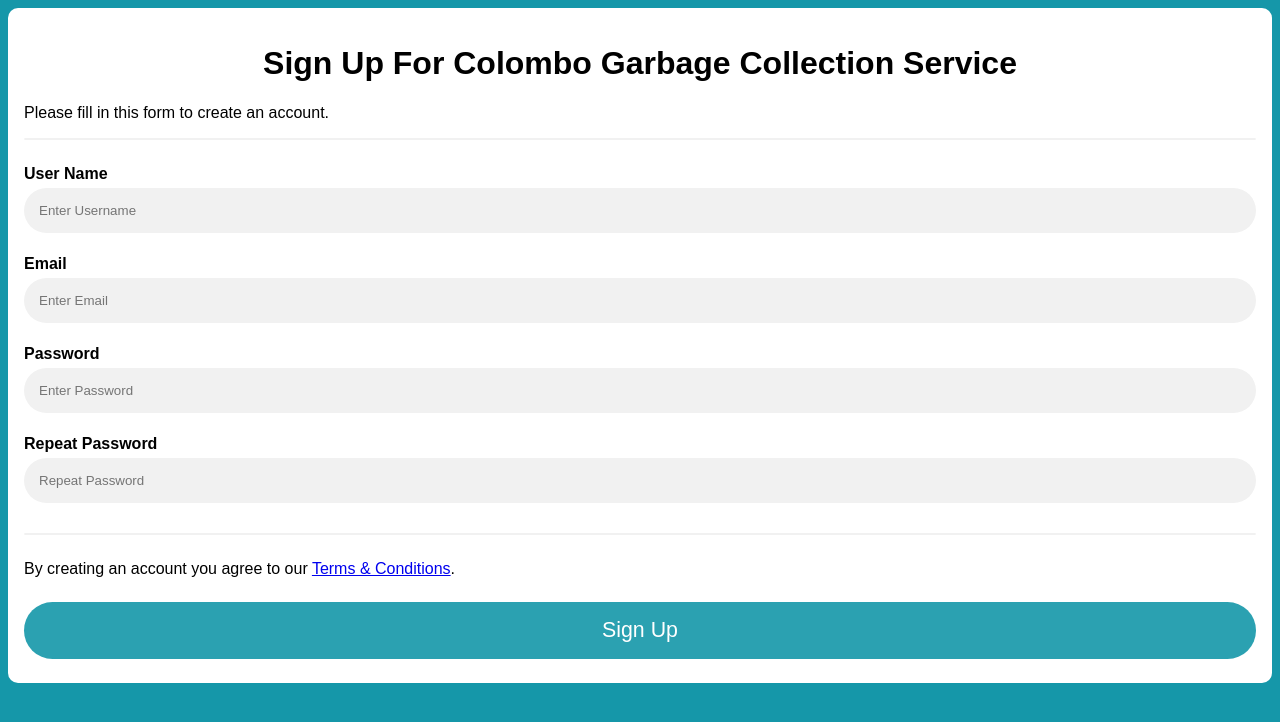
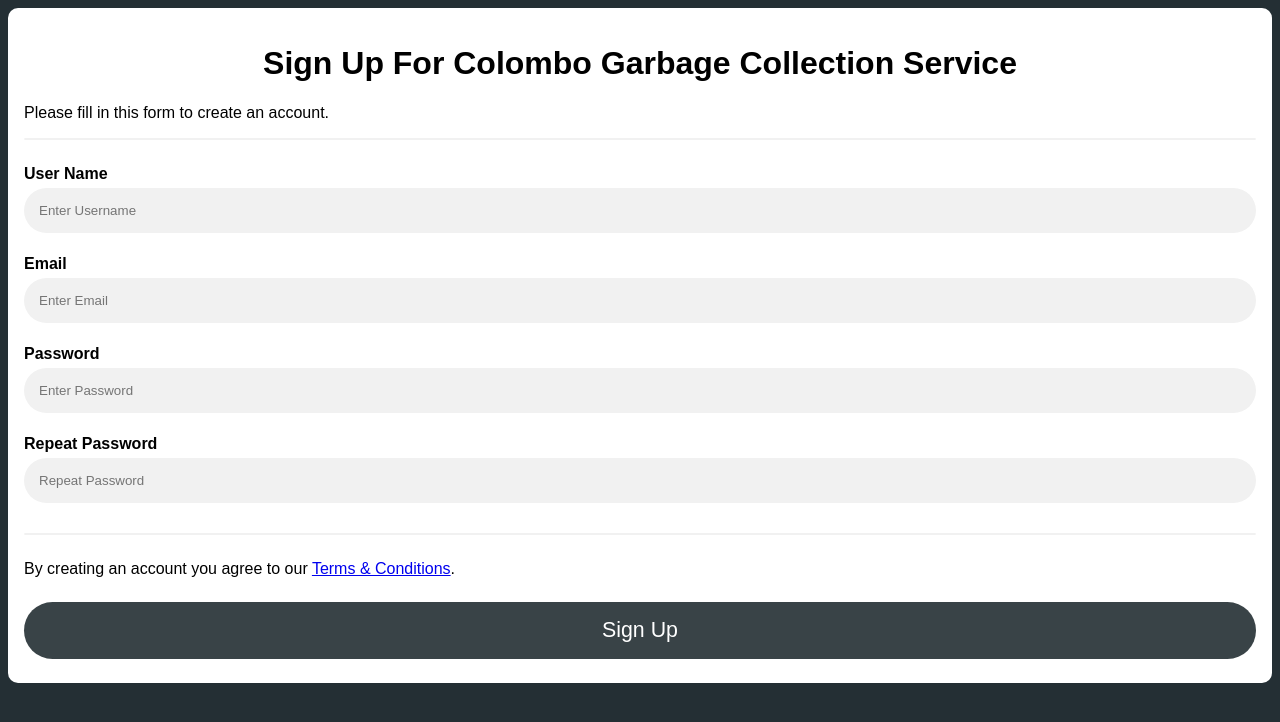
Before and after one commit to Semicolon10/GarbageCollectingSystem, a PHP site: page /SignUp.html in a window 1280 px wide. Shown: the top 722 px of the page. Run offline with PHP 8.4, Linux system fonts and the light colour scheme.

Commit message:
cosmetic improvements

```diff
--- a/Login and Signup/SignUp.css
+++ b/Login and Signup/SignUp.css
@@ -1,6 +1,6 @@
 body {
     font-family: Arial, Helvetica, sans-serif;
-    background-color: #1597a9;
+    background-color: #242f34;
 }
 
 * {
@@ -37,7 +37,7 @@ hr {
 
 /* Set a style for the submit button */
 .signUpButton {
-    background-color: #1597a9;
+    background-color: #242f34;
     color: white;
     font-size: 16pt;
     padding: 16px 20px;
```
